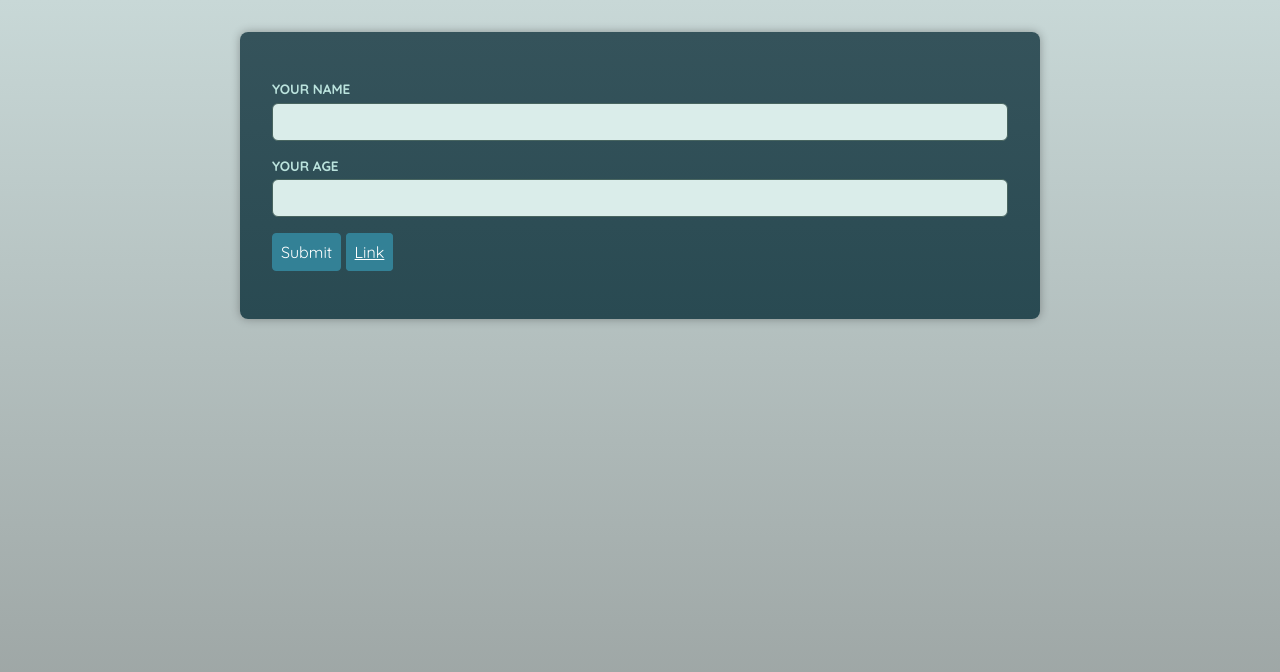
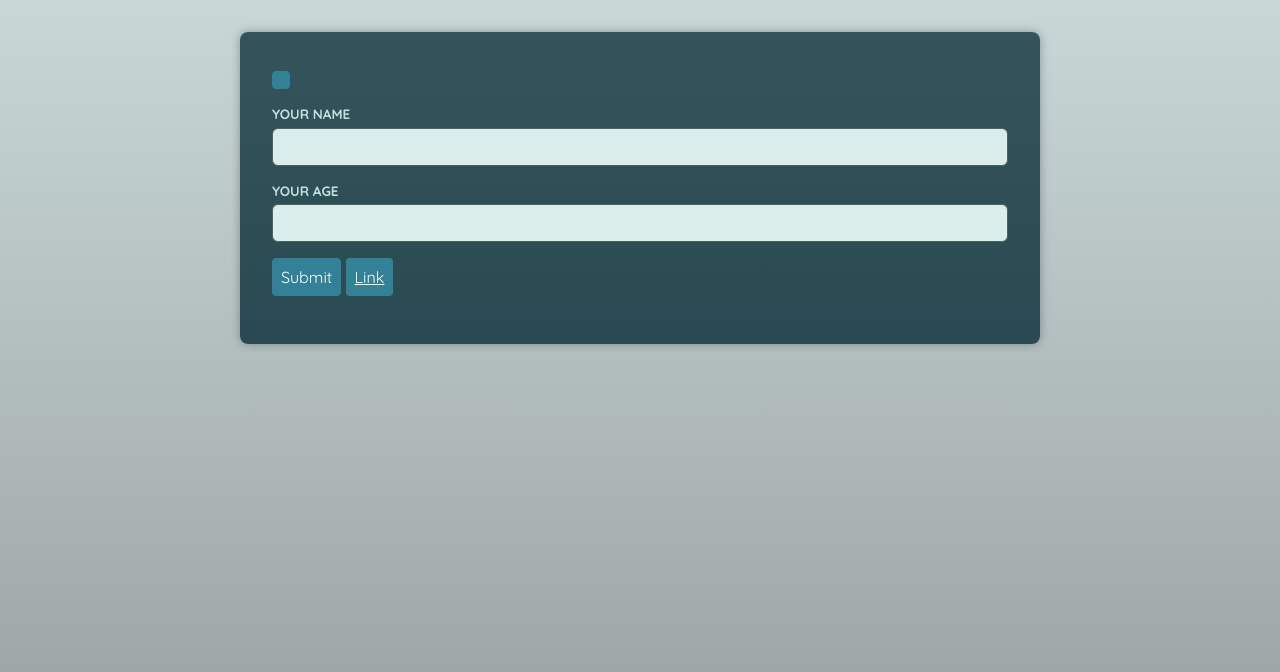
Before and after one commit to ElizabethVlasenko/react-ts-advanced-component-types, a React (Vite) app: page / in a window 1280 px wide. Shown: the top 672 px of the page. Built offline with nearby package versions, Linux system fonts and the light colour scheme; a web font is replaced by a local one.

Commit message:
Add a polymorphic container component

```diff
--- a/src/App.tsx
+++ b/src/App.tsx
@@ -1,9 +1,11 @@
 import Button from "./components/Button";
+import Container from "./components/Container";
 import Input from "./components/Input";
 
 function App() {
   return (
     <main>
+      <Container as={Button} />
       <Input id="name" label="Your name" type="text" />
       <Input id="age" label="Your age" type="number" />
       <p>
--- /dev/null
+++ b/src/components/Container.tsx
@@ -0,0 +1,10 @@
+import { type ElementType } from "react";
+
+type ContainerProps = {
+  as: ElementType; //valid identifier of a component (button)
+};
+
+export default function Container({ as }: ContainerProps) {
+  const Component = as;
+  return <Component />;
+}
```
